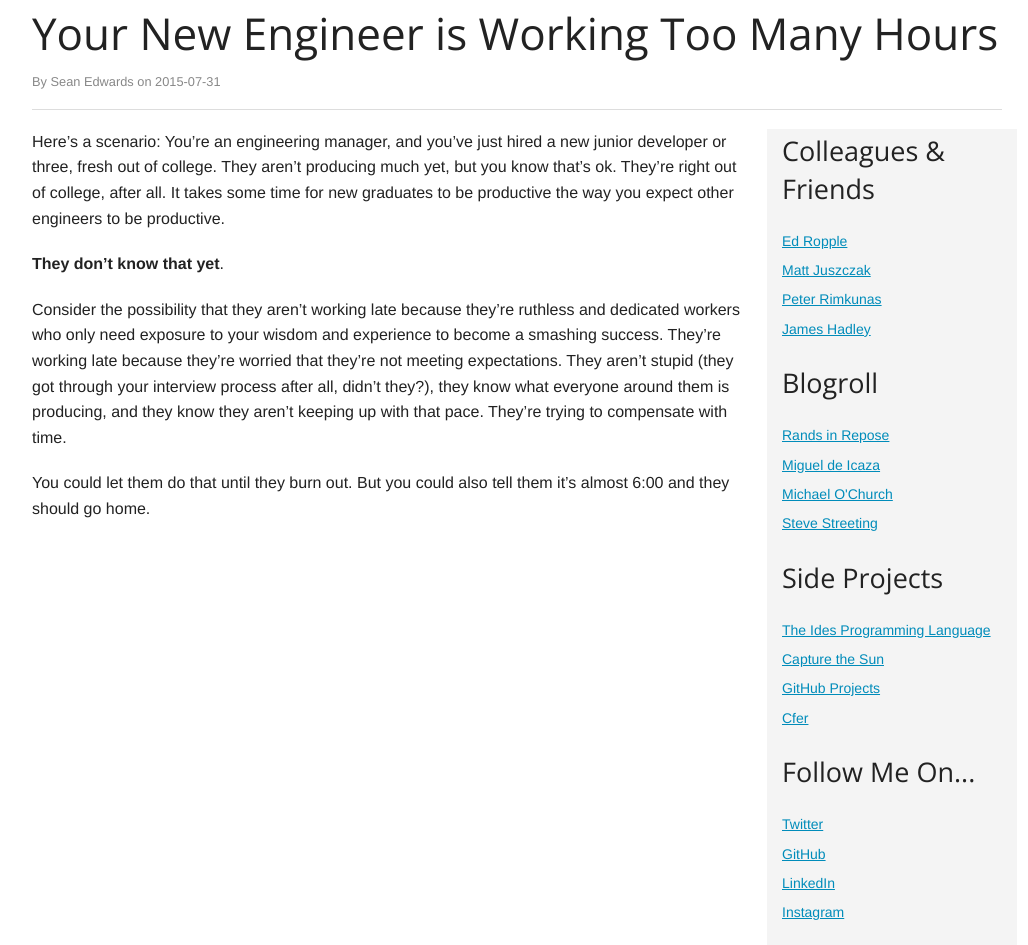
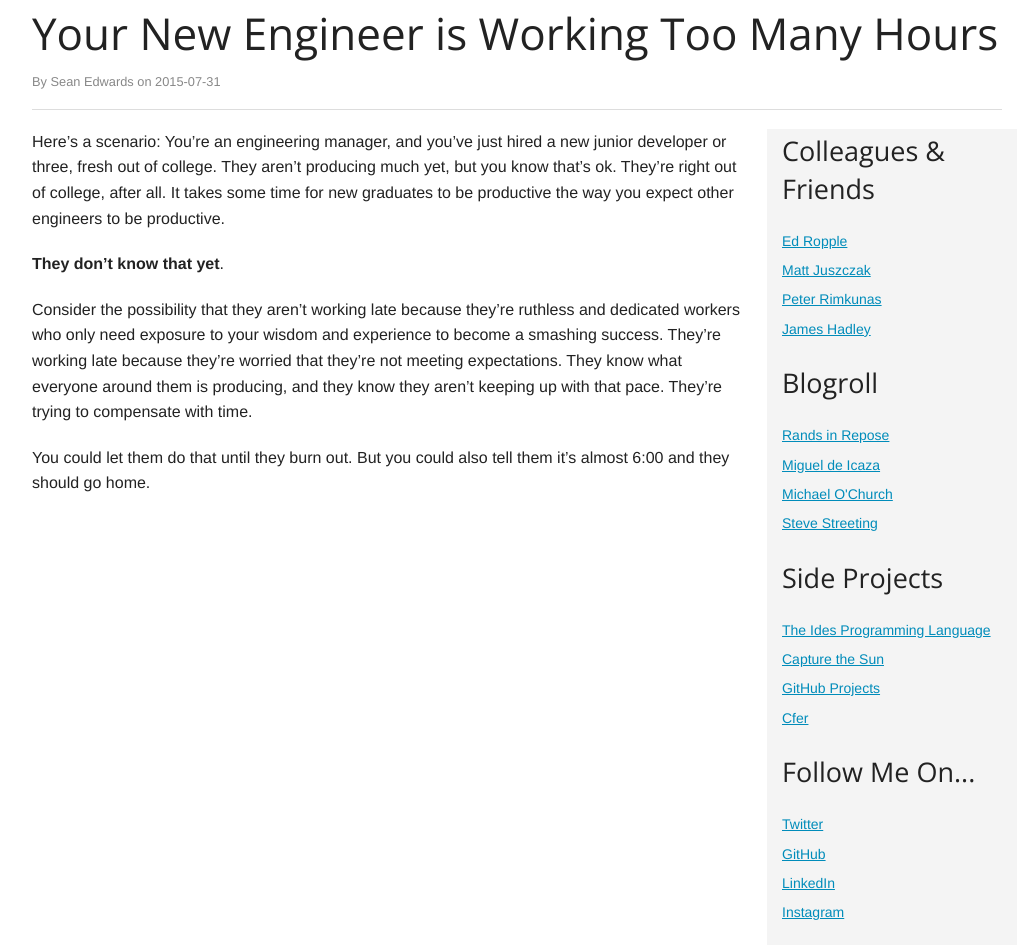
Before and after one commit to seanedwards/seanedwards.github.io, a Jekyll site: the page built from _posts/2015-07-31-your-new-engineer.md, in a window 1280 px wide. Shown: the whole page, without its empty margins (123-1151 px from the left). Built offline with Jekyll 4.4.1, drawn with Linux system fonts in a browser that asks for light colours; comment, search, counter and statistics services are not loaded.

Commit message:
Wording. Keep it more positive.

```diff
--- a/_posts/2015-07-31-your-new-engineer.md
+++ b/_posts/2015-07-31-your-new-engineer.md
@@ -12,7 +12,7 @@ It takes some time for new graduates to be productive the way you expect other e
 
 Consider the possibility that they aren't working late because they're ruthless and dedicated workers who only need exposure to your wisdom and experience to become a smashing success.
 They're working late because they're worried that they're not meeting expectations.
-They aren't stupid (they got through your interview process after all, didn't they?), they know what everyone around them is producing, and they know they aren't keeping up with that pace.
+They know what everyone around them is producing, and they know they aren't keeping up with that pace.
 They're trying to compensate with time.
 
 You could let them do that until they burn out. But you could also tell them it's almost 6:00 and they should go home.
```
